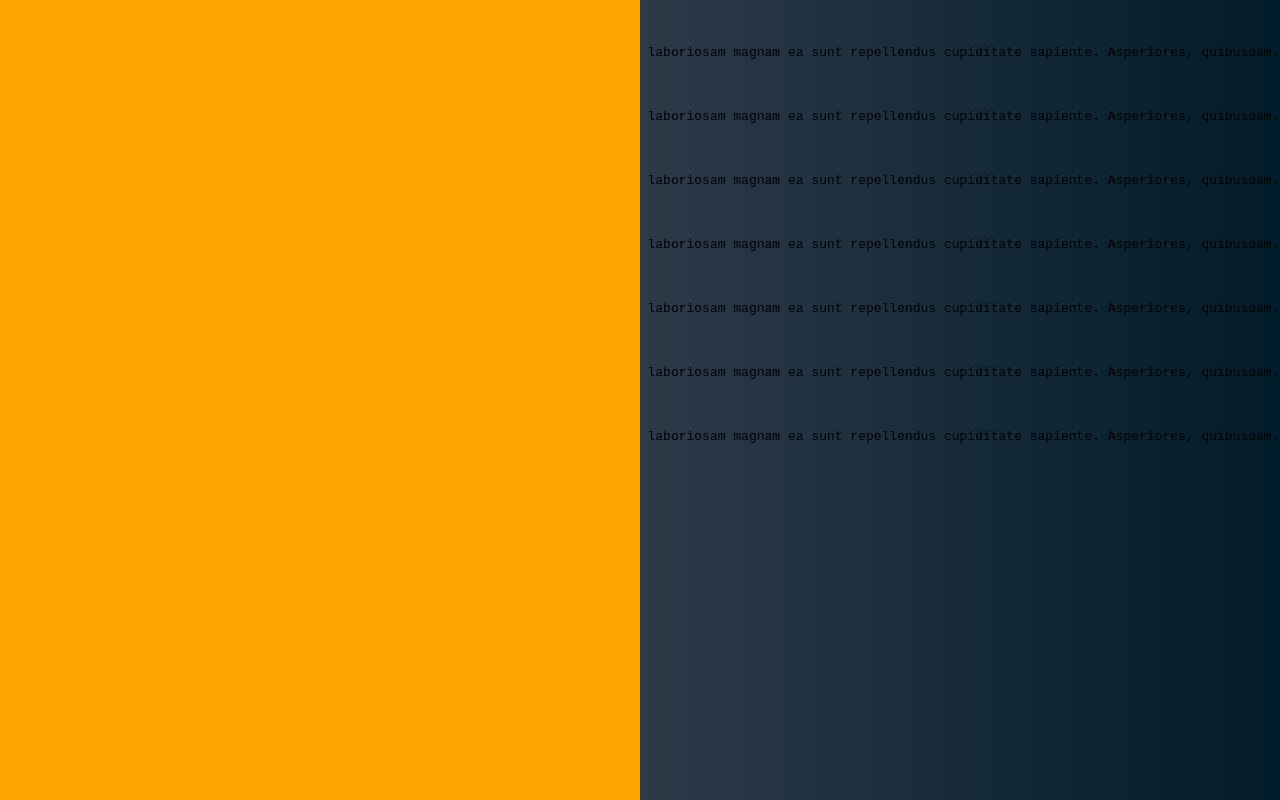
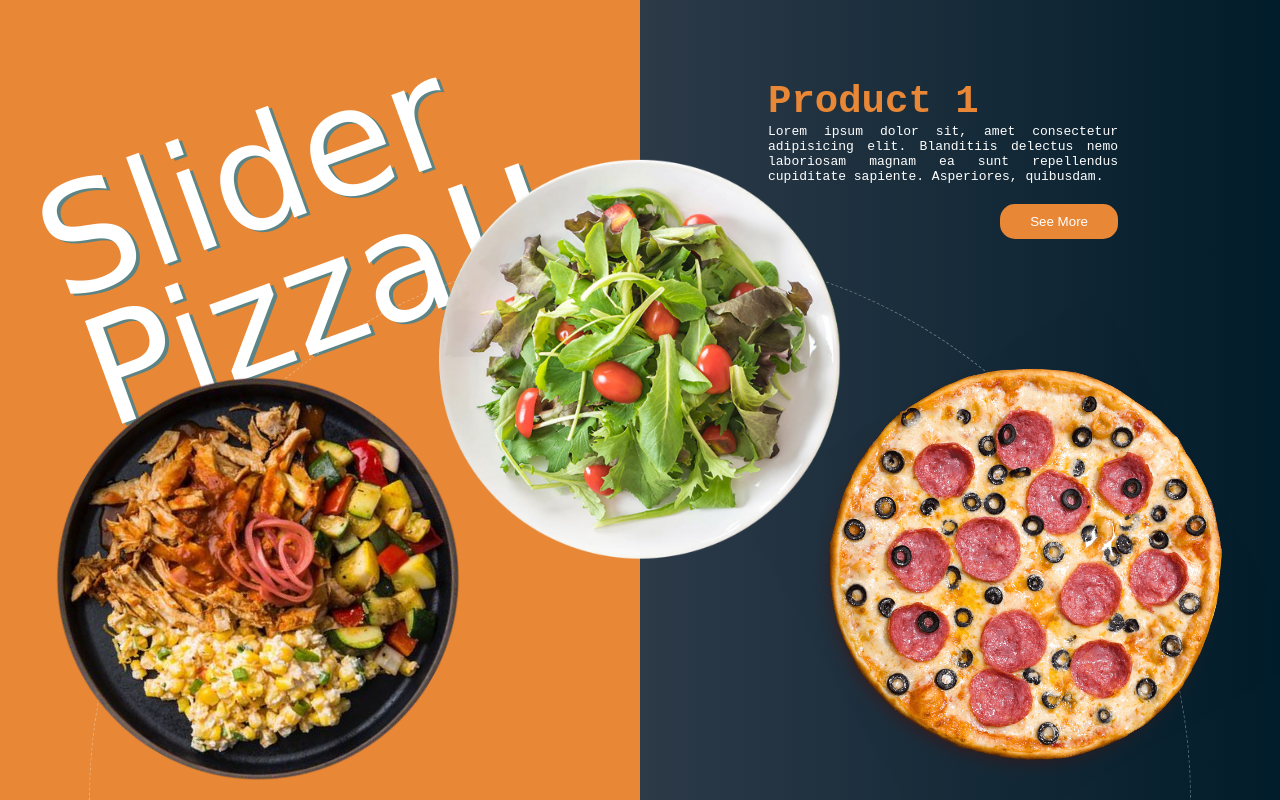
Before and after one commit to srilekhap27/Auto-Loop-Slider, a plain HTML site: page index.html in a window 1280 px wide. Drawn offline with Linux system fonts and the light colour scheme.

Commit message:
Css Changes

```diff
--- a/index.html
+++ b/index.html
@@ -23,7 +23,7 @@
 
     <!-- content -->
         <div class="content">
-            <div class="item">
+            <div class="item active">
                 <h1>Product 1</h1>
                 <div class="desc">
                     Lorem ipsum dolor sit, amet consectetur adipisicing elit. Blanditiis delectus nemo laboriosam magnam ea sunt repellendus cupiditate sapiente. Asperiores, quibusdam.
@@ -73,8 +73,32 @@
                 <button>See More</button>
             </div>
         </div>
+        <!-- end content -->
+
+        <!-- images start -->
+
+            <div class="images">
+                <div class="item" style="--i: 1">
+                    <img src="pizza-1.png">
+                </div>
+                <div class="item" style="--i: 2">
+                    <img src="pizza-2.png">
+                </div>
+                <div class="item" style="--i: 3">
+                    <img src="pizza-3.png">
+                </div>
+                <div class="item" style="--i: 4">
+                    <img src="pizza-4.PNG">
+                </div>
+                <div class="item" style="--i: 5">
+                    <img src="pizza-5.PNG">
+                </div>
+                <div class="item" style="--i: 6">
+                    <img src="pizza-6.PNG">
+                </div>
+            </div>
+        <!-- end images -->
     </div>
-    <!-- end content -->
 
     <script src="script.js"></script>
 </body>
--- a/style.css
+++ b/style.css
@@ -1,3 +1,4 @@
+@import url('https://fonts.googleapis.com/css2?family=Sanchez:ital@0;1&display=swap');
 *{
     margin: 0;
     padding: 0;
@@ -52,9 +53,102 @@ header li:active, header li:hover{
     content: "";
     top: 0;
     left: 0;
-    background-color: orange;
+    background-color: #E88735;
 }
 
 .title{
+    font-family: 'Pacifico', cursive;
+    position: absolute;
+    right: 85%;
+    top: 20%;
+    width: 10%;
+    font-size: 150px;
+    line-height: .9em;
+    color: white;
+    text-shadow: 3px 3px 0 rgb(92, 132, 132);
+    transform: rotate(-20deg);
+}
 
+.content{
+    color: white;
+    position: absolute;
+    top: 10%;
+    left: 60%;
+    text-align: justify;
+    width: 350px;
 }
+
+.content h1{
+    color: #E88735;
+    font-size: xxx-large;
+}
+
+.content button{
+    border: none;
+    border-radius: 15px;
+    background-color: #E88735;
+    color: white;
+    padding: 10px 30px;
+    margin-top: 20px;
+    float: right;
+}
+
+.content .item{
+    display: none;
+}
+
+.content .item.active{
+    display: block;
+}
+
+/* animation starts here */
+    /* animation defined here showContent*/
+@keyframes showContent{
+    from{
+        opacity: 0;
+        transform: translateY(100px);
+    }to{
+        opacity: 1;
+        transform: translateY(0);
+    }
+}
+    /* ends */
+.content .item.item.active h1{
+    opacity: 0;
+    animation: showContent .5s ease-in-out 1 forwards;
+}
+
+.content .item.item.active .desc{
+    opacity: 0;
+    animation: showContent .5s .4s ease-in-out 1 forwards;
+}
+
+.content .item.item.active button{
+    opacity: 0;
+    animation: showContent .5s .6s ease-in-out 1 forwards;
+}
+/* animation ends here */
+
+.images{
+    position: absolute;
+    bottom: 0%;
+    left: 50%;
+    --rotate: 0deg;
+    transform: translate(-50%, 50%) rotate(var(--rotate));
+    width: 1300px;
+    height: 1300px;
+    border-radius: 50%;
+    transition: transform 0.5s ease-in-out;
+    outline: 1px dashed #fff5;
+    outline-offset: -100px;
+}
+.images .item{
+    position: absolute;
+    width: 100%;
+    height: 100%;
+    text-align: center;
+    rotate: calc(60deg * var(--i));
+}
+.images .item img{
+    height: 420px;
+}
```
Also changed, not shown: pizza-1.png (added), pizza-2.png (added), pizza-3.png (added), pizza-4.PNG (added), pizza-5.PNG (added), pizza-6.PNG (added).
